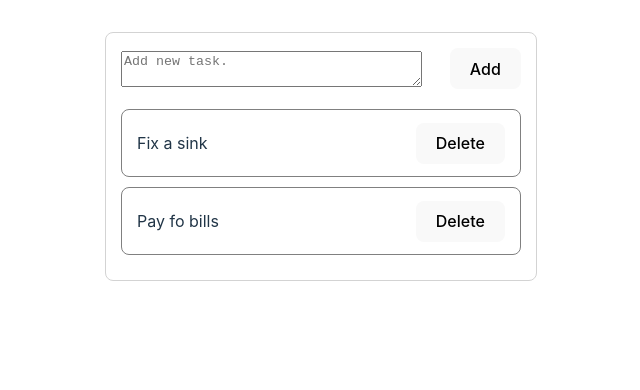
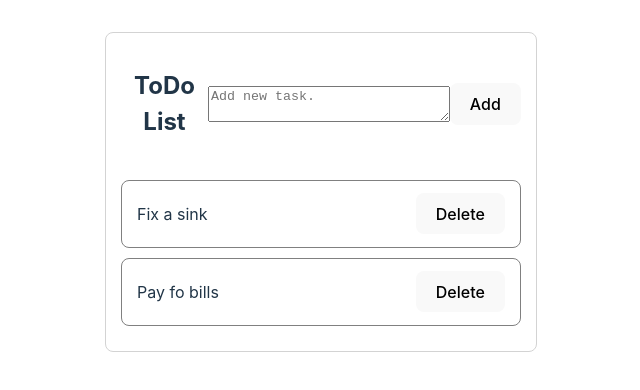
Before and after one commit to BeksultanDJ/HomeWork53, a React (Vite) app: page / in a window 1280 px wide. Shown: the top 390 px of the page, without its empty margins (319-959 px from the left). Built offline with nearby package versions, Linux system fonts and the light colour scheme.

Commit message:
Добавлен заголовок

```diff
--- a/src/AddTaskForm.tsx
+++ b/src/AddTaskForm.tsx
@@ -16,6 +16,7 @@ function AddTaskForm({ onAdd }) {
 
     return (
         <div className="text-area">
+            <h2>ToDo List</h2>
       <textarea
           value={taskText}
           onChange={handleTextareaChange}
```
